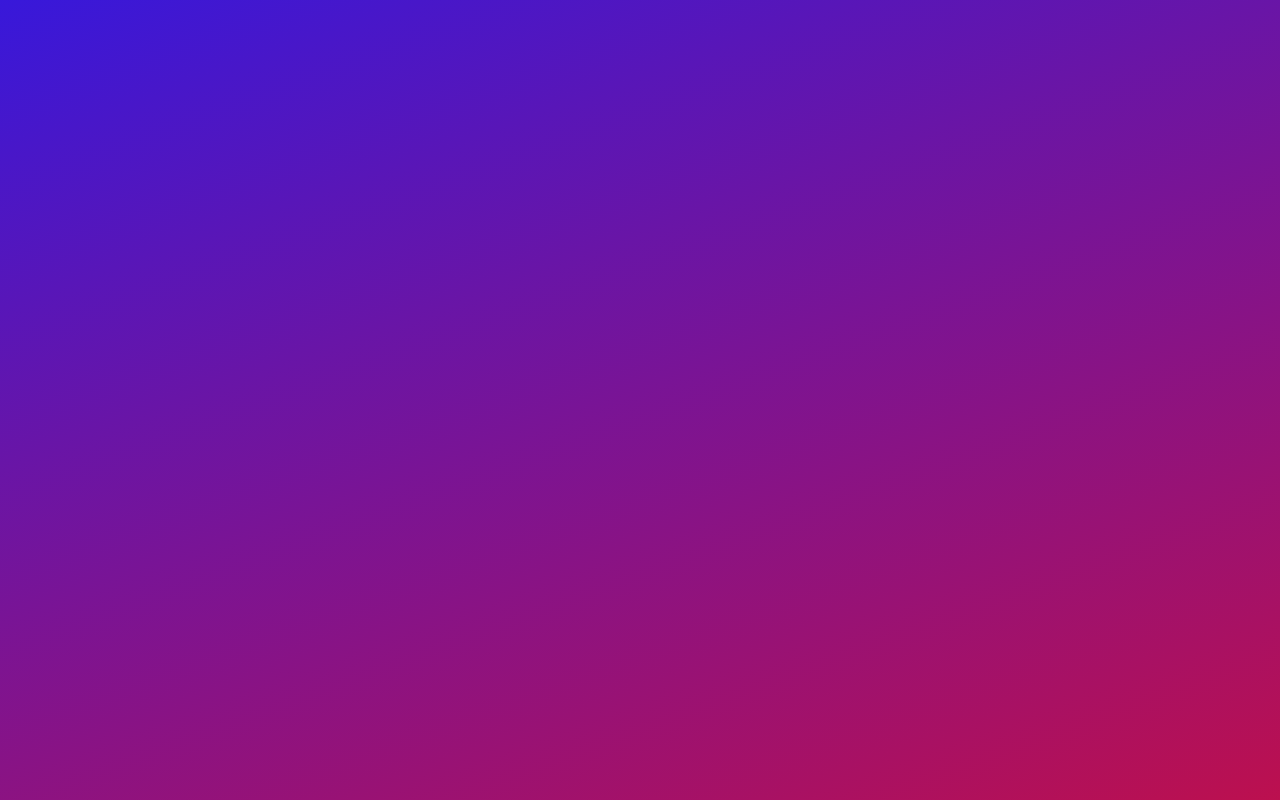
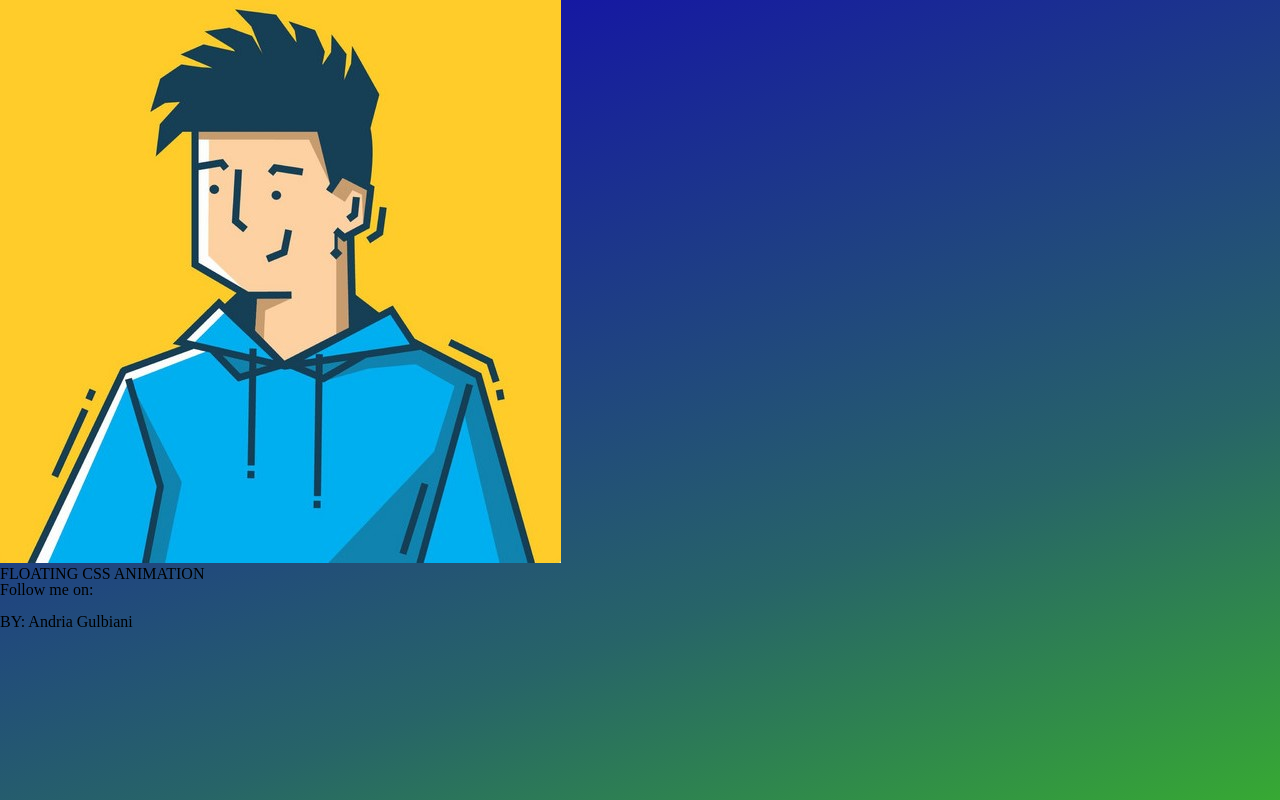
Before and after one commit to andriagulbiani/Floating-icon, a plain HTML site: page index.html in a window 1280 px wide. Shown: the top 800 px of the page. Drawn offline with Linux system fonts and the light colour scheme.

Commit message:
basic structure without css

```diff
--- a/css/style.css
+++ b/css/style.css
@@ -1,6 +1,6 @@
 body {
     width: 1728px;
     height: 1080px;
-    background: linear-gradient(160deg, rgba(56,24,218,1) 0%, rgba(217,14,48,1) 100%);
+    background: linear-gradient(160deg, rgba(17,6,176,1) 3%, rgba(39,100,104,1) 56%, rgba(66,217,14,1) 100%);
     background-size: cover;
 }
--- a/index.html
+++ b/index.html
@@ -8,6 +8,23 @@
     <link rel="stylesheet" href="css/reset.css">
 </head>
 <body>
+    <div class="content">
+        <div class="image"> <img src="images/icon.jpg" alt="boy image"> </div>
 
+        <div class="text">
+            <h1>FLOATING CSS ANIMATION</h1>
+
+            <p>Follow me on:</p>
+
+            <a href="https://github.com/" target="_blank"> <img src="" alt=""> </a>
+            <a href="https://twitter.com/" target="_blank"> <img src="" alt=""> </a>
+            <a href="https://codepen.io/" target="_blank"> <img src="" alt=""> </a>
+
+            <span><a href="https://twitter.com/MDesignsuk" target="_blank"><i class="fa fa-twitter"></i></a></span>
+
+            <p>BY: Andria Gulbiani</p>
+
+        </div>
+    </div>
 </body>
 </html>
```
Also changed, not shown: images/icon.jpg (added).
